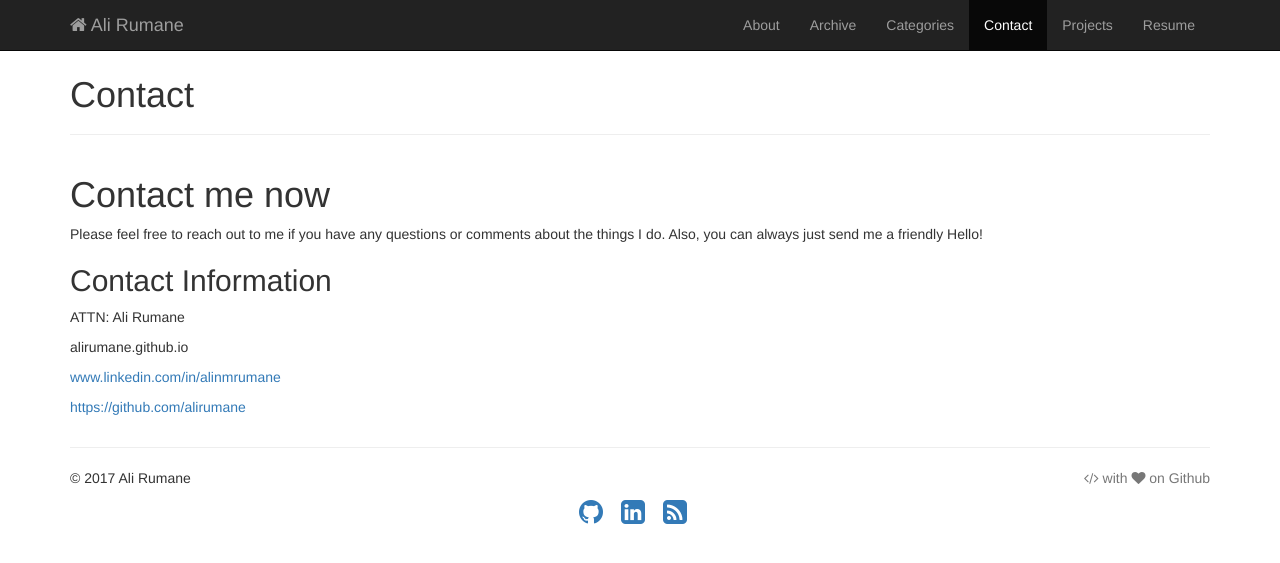
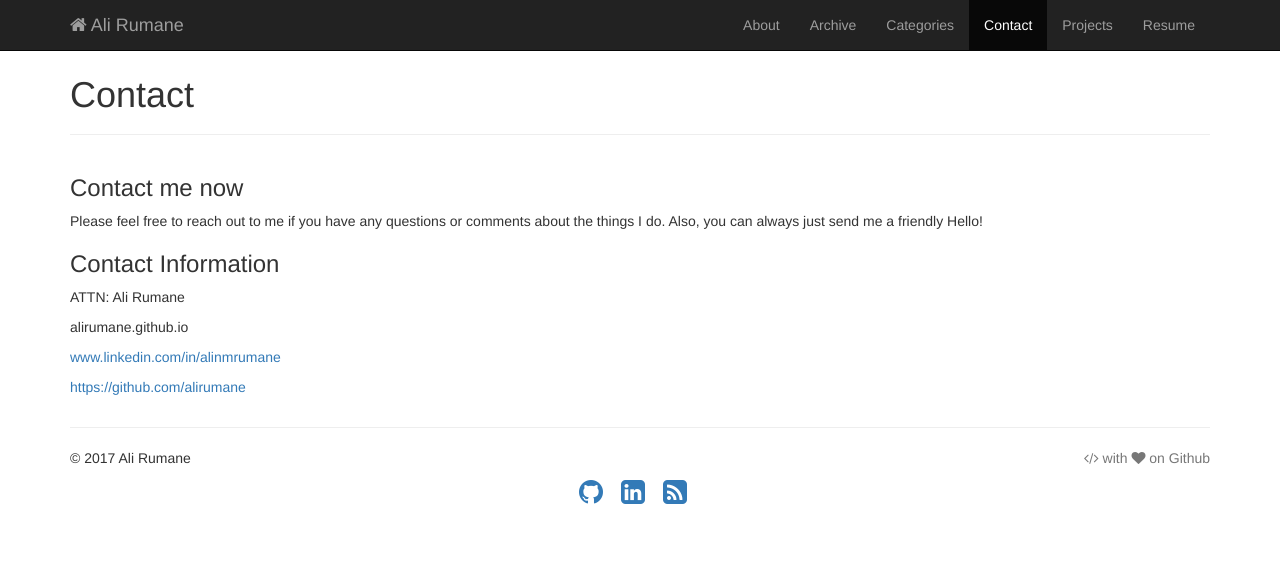
Before and after one commit to alirumane/ali-backup, a Jekyll site: the page built from contact.md, in a window 1280 px wide. Shown: the top 563 px of the page. Built offline with Jekyll 4.4.1, drawn with Linux system fonts in a browser that asks for light colours.

```diff
--- a/contact.md
+++ b/contact.md
@@ -6,11 +6,11 @@ description: Contact
 ---
 {% include JB/setup %}
 
-# Contact me now
+### Contact me now
 
 Please feel free to reach out to me if you have any questions or comments about the things I do. Also, you can always just send me a friendly Hello!
 
-## Contact Information
+### Contact Information
 
 ATTN: Ali Rumane
 
```
